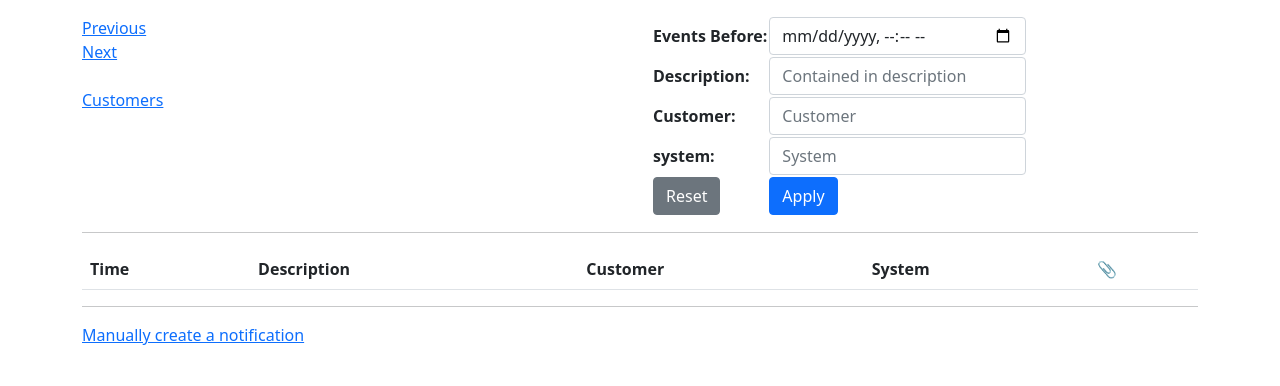
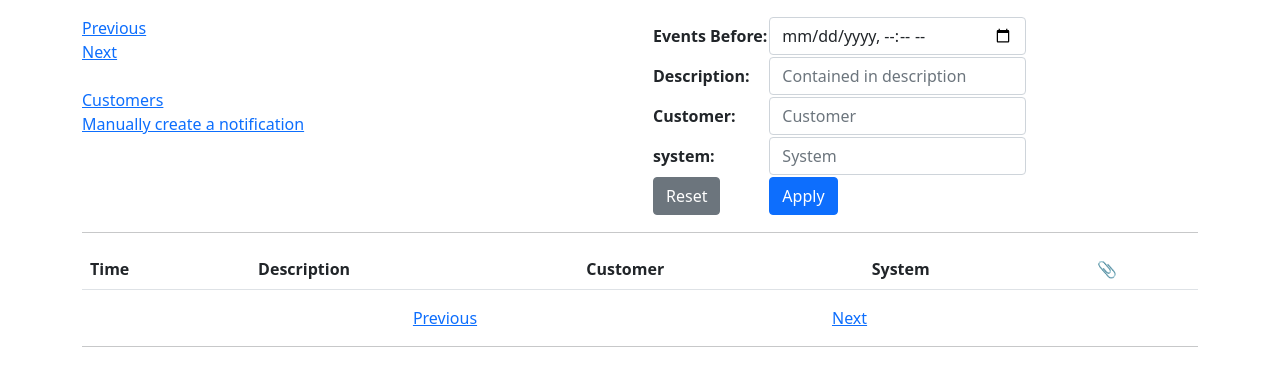
Before and after one commit to sir-ragna/notifier, a Django app: page /?amount=10&page=0 in a window 1280 px wide. Shown: the top 386 px of the page. Run offline with Django 3.2, Linux system fonts and the light colour scheme; a user stored in the database is signed in; tables that the repository leaves empty hold one stand-in row (values such as "Sample post"); data that the repository does not hold is empty.

Commit message:
paging at the bottom

```diff
--- a/notifications/templates/index.html.j2
+++ b/notifications/templates/index.html.j2
@@ -11,6 +11,8 @@
         >Next</a>
         <br><br>
         <a href="{% url 'manage customers' %}">Customers</a>
+        <br>
+        <a href="{% url 'create notification' %}">Manually create a notification</a>
     </div>
     <div class="col">
     <form method="GET">
@@ -43,7 +45,7 @@
         <td>{{ n.time | date:'Y-m-d H:i:s' }}</td>
         <td>{{ n.description }}</td>
         <td>{{ n.customer.name }}</td>
-        <td>{{ n.system }}</td>
+        <td title="{{ n.source_ip }}">{{ n.system }}</td>
         <td>
         {% if n.attachment_path %}
             <a href="{{ n.attachment_path }}" download>Download📎</a>
@@ -56,9 +58,22 @@
 
 </table>
 
-
+<div class="row">
+    <div class="col">
+    </div>
+    <div class="col-md-auto">
+        <a href="{% url 'index' %}?amount={{ amount }}&page={{ previous }}"
+        >Previous</a>
+    </div>
+    <div class="col">
+    </div>
+    <div class="col-md-auto">
+        <a href="{% url 'index' %}?amount={{ amount }}&page={{ nextpage }}"
+        >Next</a>
+    </div>
+    <div class="col">
+    </div>
+</div>
 <hr>
-<a href="{% url 'create notification' %}"
->Manually create a notification</a>
 
 {% endblock content %}
```
